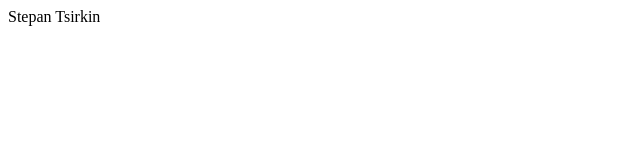
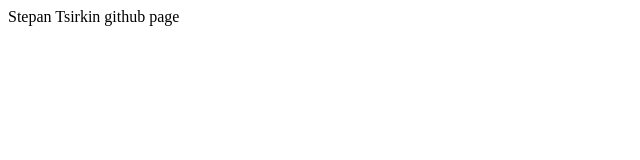
Before and after one commit to stepan-tsirkin/stepan-tsirkin, a plain HTML site: page index.html in a window 1280 px wide. Shown: the whole page, without its empty margins (0-640 px from the left). Drawn offline with Linux system fonts and the light colour scheme.

Commit message:
Update index.html

```diff
--- a/index.html
+++ b/index.html
@@ -1,5 +1,5 @@
 <html>
 <head>
-Stepan Tsirkin
+Stepan Tsirkin github page
 </head>
 </html>
```
